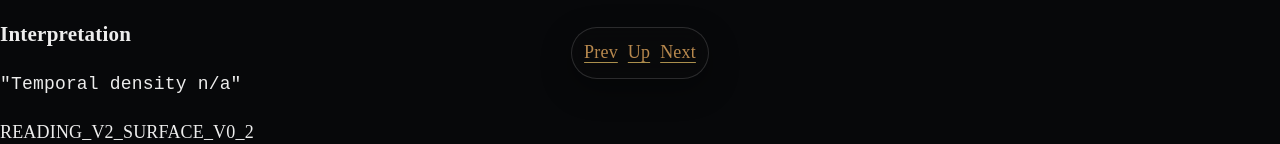
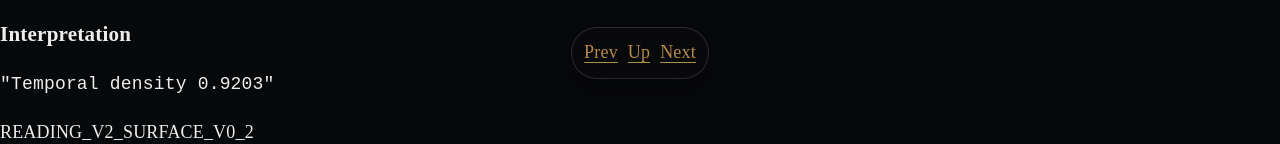
Before and after one commit to AiBhrigu/bhrigu-portal, a Next.js app: page /reading in a window 1280 px wide. Shown: the part 709-853 px from the top of the page. Built offline with nearby package versions, Linux system fonts and the light colour scheme; no server answers.

Commit message:
READING_V2_ADAPTER_ALIGNMENT_v0_3

```diff
--- a/pages/reading.js
+++ b/pages/reading.js
@@ -25,11 +25,11 @@ export async function getServerSideProps(context) {
 
   const raw = await response.json()
 
-  const adapted = {
-    core: raw,
-    derived: raw.analysis || {}
-  }
-
+const adapted = {
+  ...raw,
+  core: raw,
+  derived: raw.analysis || {}
+}
   const traceId = `trace_${Date.now()}`
   const composed = composeReadingV2(adapted, traceId)
 
```
